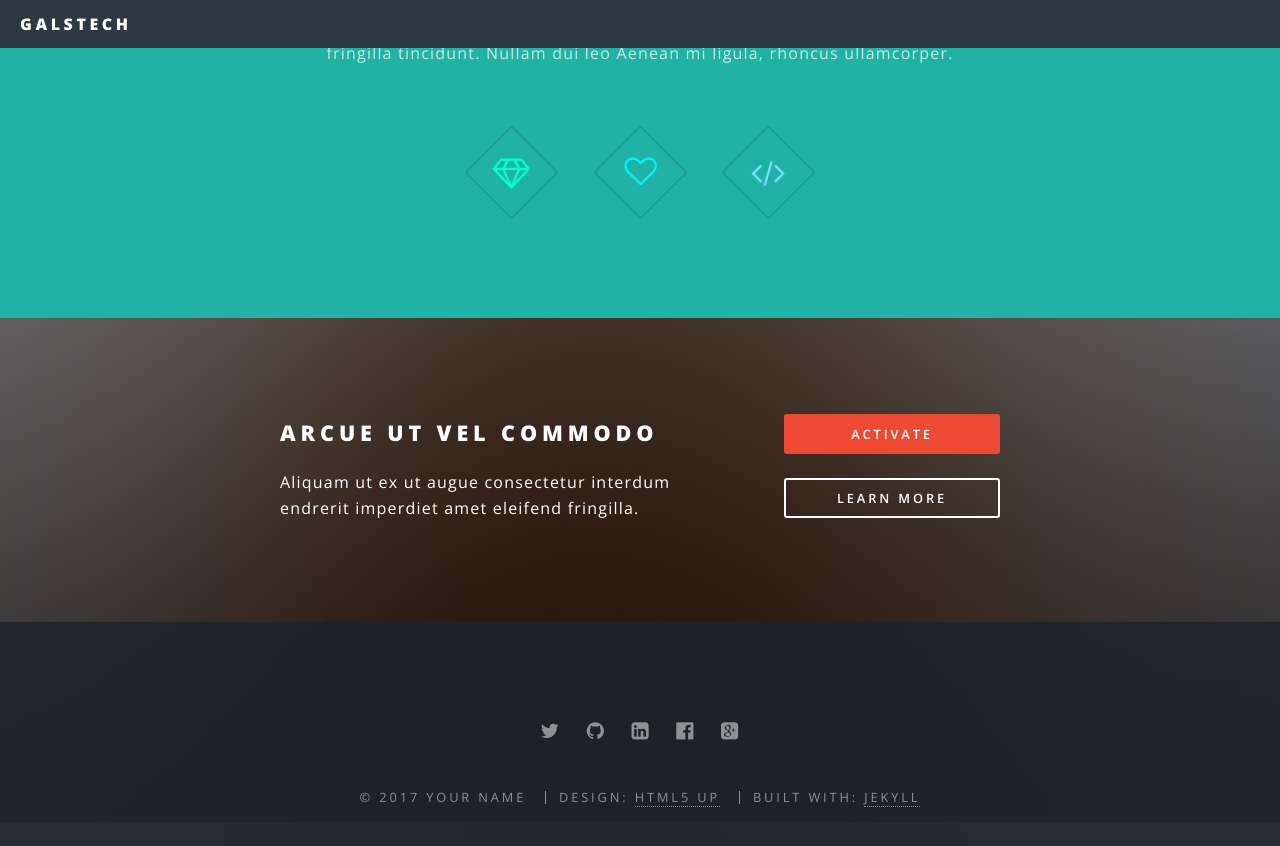
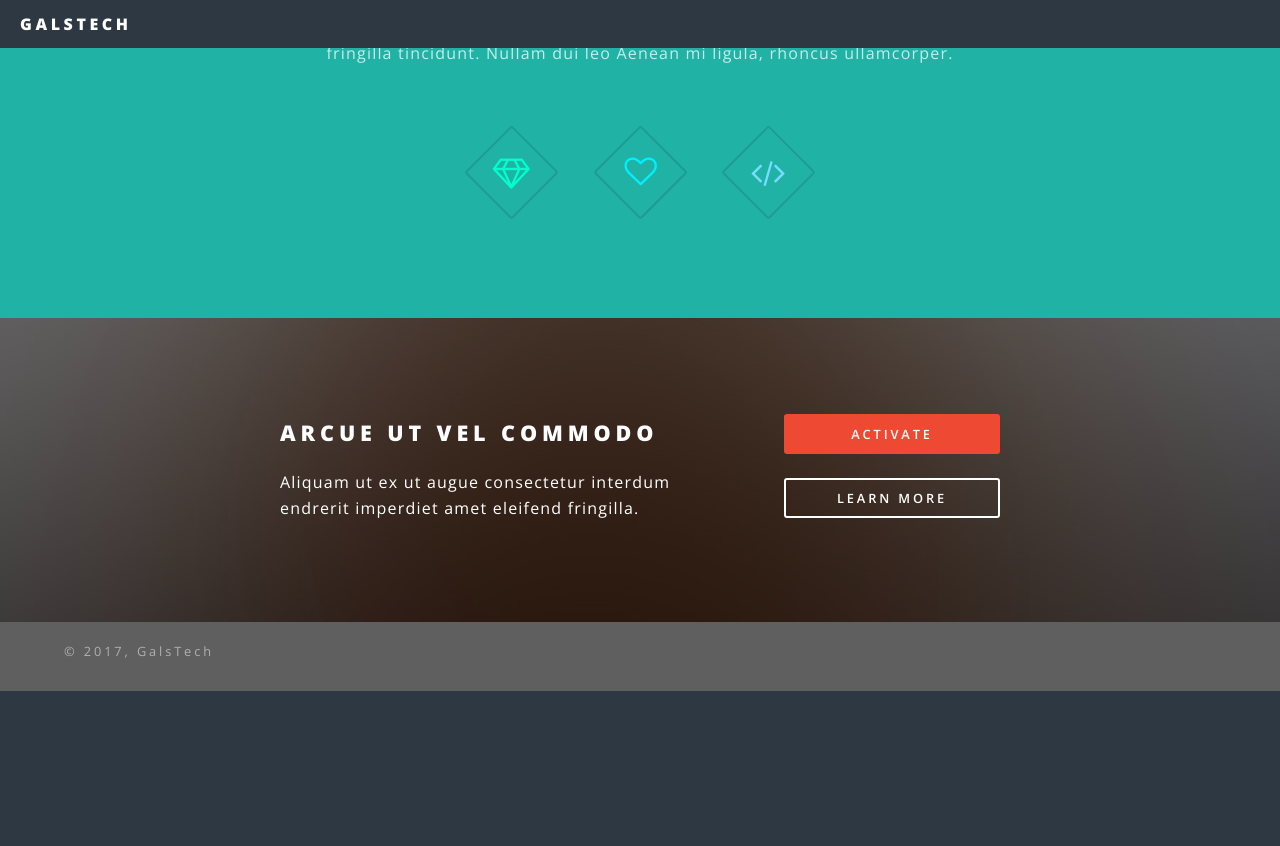
Before and after one commit to arkadianriver/spectral, a Jekyll site: the page built from index.html, in a window 1280 px wide and 900 px high, scrolled down 2819 px. Shown: the top 846 px of the window. Built offline with Jekyll 4.4.1, drawn with Linux system fonts in a browser that asks for light colours; after the commit the page ends 3510 px from its top, so only the background shows below that.

Commit message:
Modified footer

```diff
--- a/_config.yml
+++ b/_config.yml
@@ -7,7 +7,7 @@ description: |
   Another fine responsive
   site template freebie
   crafted by [HTML5 UP](http://html5up.net)
-owner: Your Name # or company name
+owner: GalsTech # or company name
 first_published:  2017 # if migrating another site, the year of your first publish
 email: your-email@domain.com
 baseurl: "" # the subpath of your site, e.g. /blog
--- a/_includes/footer.html
+++ b/_includes/footer.html
@@ -1,27 +1,12 @@
 <!-- Footer -->
 <footer id="footer">
-  <ul class="icons">
-    {% for socloc in site.social %}
-    {% if socloc[1] %}
-    {% if socloc[0] == 'email' %}
-    <li><a target="_blank" href="{{ socloc[1] }}" class="icon fa-envelope-o"
-           ><span class="label">E-mail</span></a></li>
-    {% else %}
-    <li><a target="_blank" href="{{ socloc[1] }}" class="icon fa-{{ socloc[0] }}"
-           ><span class="label">{{ socloc[0] }}</span></a></li>
-    {% endif %}
-    {% endif %}
-    {% endfor %}
-  </ul>
   <ul class="copyright">
     <li>&copy; {% assign thisyear = site.time | date: "%Y" %}
     {% if site.first_published %}
       {% capture diff %}{{ site.first_published | minus:thisyear }}{% endcapture %}
       {% if diff contains '-' %}{{ site.first_published }},{% endif %}
     {% endif %}
-    {{ thisyear }}
-    {% if site.owner %}{{ site.owner }}{% else %}{{ site.title }}{% endif %}</li>
-    <li>Design: <a href="http://html5up.net" target="_blank">HTML5 UP</a></li>
-    <li>Built with: <a href="http://jekyllrb.com" target="_blank">Jekyll</a></li>
+    {{ thisyear }},
+    {{ site.owner }}</li>
   </ul>
 </footer>
--- a/css/main.scss
+++ b/css/main.scss
@@ -1732,9 +1732,9 @@ $baseurl: '{{ site.baseurl }}/images';
 /* Footer */
 
 	#footer {
-		@include padding(6em, 0);
+		@include padding(1em, 0);
 		background-color: darken(_palette(bg), 8);
-		text-align: center;
+		text-align: left;
 
 		.icons {
 			font-size: 1.25em;
@@ -1753,8 +1753,7 @@ $baseurl: '{{ site.baseurl }}/images';
 			font-size: 0.8em;
 			letter-spacing: _size(letter-spacing-alt);
 			list-style: none;
-			padding: 0;
-			text-transform: uppercase;
+			padding: 0 0 0 5em;
 
 			li {
 				border-left: solid 1px _palette(fg-light);
@@ -1809,7 +1808,7 @@ $baseurl: '{{ site.baseurl }}/images';
 		}
 
 		#footer {
-			background-color: darken(transparentize(_palette(bg), 0.1), 8);
+			background-color: #5f5f60;
 		}
 	}
 
```
